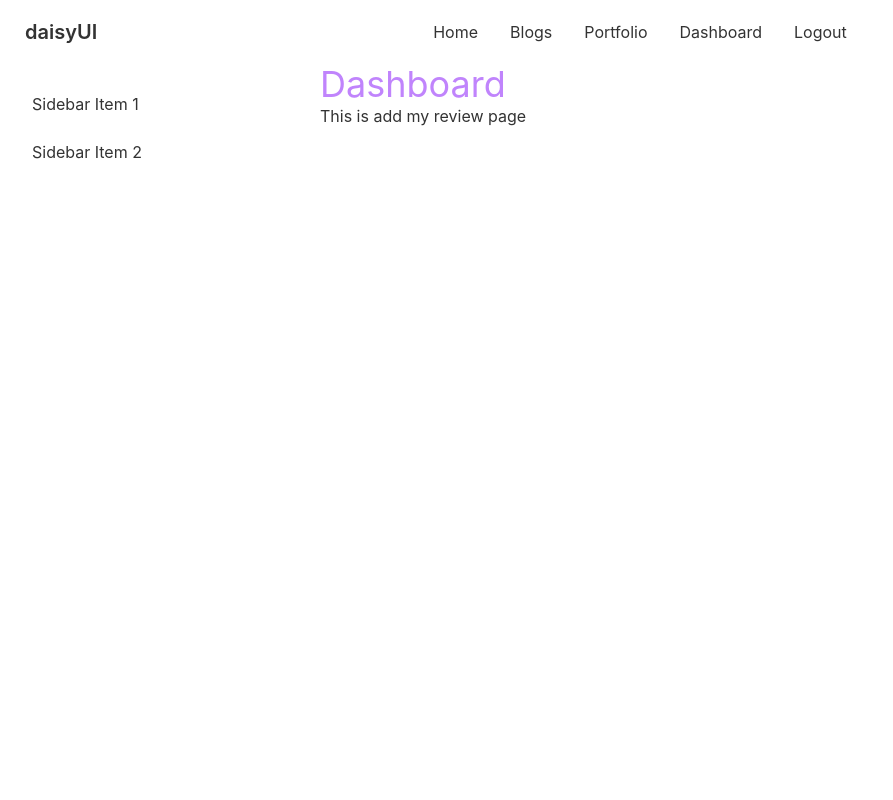
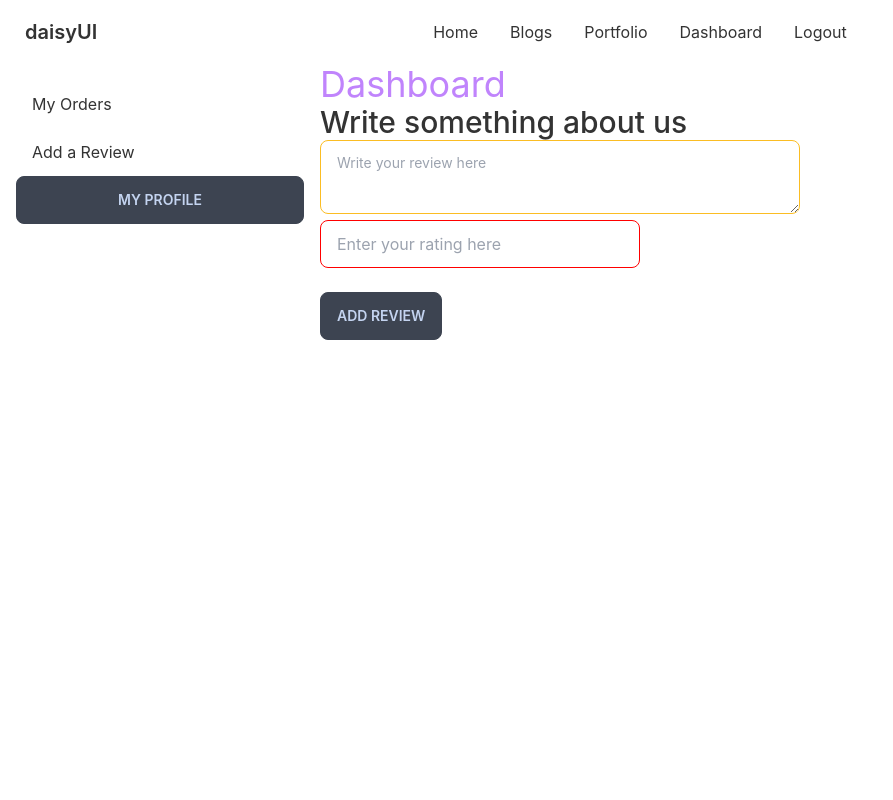
Before and after one commit to SMhamidAzad/Manufacturer-Website-Client, a React (Create React App) app: page /dashboard/review in a window 1280 px wide. Shown: the top 800 px of the page, without its empty margins (0-893 px from the left). Built offline with nearby package versions, Linux system fonts and the light colour scheme; no server answers; sample sign-in values are in the browser's storage.

Commit message:
my profile added

```diff
--- a/src/components/Pages/Dashboard/AddReview.js
+++ b/src/components/Pages/Dashboard/AddReview.js
@@ -1,9 +1,39 @@
 import React from 'react';
+import { useAuthState } from 'react-firebase-hooks/auth';
+import auth from '../../../firebase.init';
 
 const AddReview = () => {
+    const [user] = useAuthState(auth)
+    const handleReview = e =>{
+        e.preventDefault();
+        const review = {
+            email: user?.email,
+            description: e.target.description.value,
+            rating: e.target.rating.value
+        }
+        fetch('http://localhost:5000/review',{
+            method: 'POST',
+            headers: {
+                'content-type': 'application/json',
+            },
+            body: JSON.stringify(review)
+        })
+        .then(res => res.json())
+        .then(data =>{
+            alert('Thank you so much for your review');
+            console.log(data);
+        })
+    }
     return (
         <div>
-            <h2>This is add my review page</h2>
+            <h2 className='font-medium text-3xl'>Write something about us</h2>
+            <form onSubmit={handleReview}>
+                <textarea name='description' class="textarea textarea-warning w-1/2" placeholder="Write your review here"></textarea><br />
+                <input name='rating' type="text" placeholder="Enter your rating here" class="input input-bordered input-primary w-full max-w-xs " />
+                <br />
+                <br />
+                <input className='btn' type="submit" value="Add Review" />
+            </form>
         </div>
     );
 };
--- a/src/components/Pages/Dashboard/Dashboard.js
+++ b/src/components/Pages/Dashboard/Dashboard.js
@@ -13,8 +13,9 @@ const Dashboard = () => {
             <div class="drawer-side">
                 <label for="my-drawer-2" class="drawer-overlay"></label>
                 <ul class="menu p-4 overflow-y-auto w-80 bg-base-100 text-base-content">
-                    <li><Link to='/dashboard'>Sidebar Item 1</Link></li>
-                    <li><Link to='/dashboard/review'>Sidebar Item 2</Link></li>
+                    <li><Link to='/dashboard'>My Orders</Link></li>
+                    <li><Link to='/dashboard/review'>Add a Review</Link></li>
+                    <label for="my-modal-3" class="btn modal-button">My Profile</label>
                 </ul>
 
             </div>
--- a/src/components/Pages/Dashboard/MyProfile.js
+++ b/src/components/Pages/Dashboard/MyProfile.js
@@ -2,9 +2,15 @@ import React from 'react';
 
 const MyProfile = () => {
     return (
-        <div>
-            <h2>This is my profile page</h2>
-        </div>
+       <>
+        <input type="checkbox" id="my-modal-3" class="modal-toggle" />
+        <div class="modal">
+          <div class="modal-box relative">
+            <label for="my-modal-3" class="btn btn-sm btn-circle absolute right-2 top-2">✕</label>
+            <h3 class="text-lg font-bold">Congratulations random Interner user!</h3>
+            <p class="py-4">You've been selected for a chance to get one year of subscription to use Wikipedia for free!</p>
+          </div>
+        </div></>
     );
 };
 
--- /dev/null
+++ b/src/components/Pages/Home/Review.js
@@ -0,0 +1,11 @@
+import React from 'react';
+
+const Review = ({review}) => {
+    return (
+        <div>
+            <h1>hello {review.email}</h1>
+        </div>
+    );
+};
+
+export default Review;
--- a/src/components/Pages/Home/Reviews.js
+++ b/src/components/Pages/Home/Reviews.js
@@ -1,9 +1,54 @@
-import React from 'react';
+import axios from 'axios';
+import React, { useEffect, useState } from 'react';
+import { useAuthState } from 'react-firebase-hooks/auth';
+import auth from '../../../firebase.init';
+import Review from './Review';
 
 const Reviews = () => {
+    const [user] = useAuthState(auth);
+    const [reviews, setReviews] = useState([])
+    const url = `http://localhost:5000/review`;
+    useEffect(() => {
+        const allReview = async () => {
+            const { data } = await axios.get(url, {
+                // headers: {
+                //     authorization: `Bearer ${localStorage.getItem('accessToken')}`
+                // }
+            })
+            setReviews(data)
+        }
+        allReview();
+    }, [])
     return (
         <div>
-            <h1 className='text-5xl text-center'>This is reviews section</h1>
+            <h1 className='text-5xl text-center'>Customer Review {reviews.length}</h1>
+            <div>
+               {/* {
+                  reviews.map(review => <Review key={review._id} review={review}></Review>)
+               } */}
+            </div>
+            {/*
+             <div class="stack">
+                <div class="card shadow-md bg-primary text-primary-content">
+                    <div class="card-body">
+                        <h2 class="card-title">Notification 1</h2>
+                        <p>You have 3 unread messages. Tap here to see.</p>
+                    </div>
+                </div>
+                <div class="card shadow bg-primary text-primary-content">
+                    <div class="card-body">
+                        <h2 class="card-title">Notification 2</h2>
+                        <p>You have 3 unread messages. Tap here to see.</p>
+                    </div>
+                </div>
+                <div class="card shadow-sm bg-primary text-primary-content">
+                    <div class="card-body">
+                        <h2 class="card-title">Notification 3</h2>
+                        <p>You have 3 unread messages. Tap here to see.</p>
+                    </div>
+                </div>
+            </div>
+            */}
         </div>
     );
 };
```
Also changed, not shown: src/components/Pages/Home/Purchase.js (+0 -27 lines).
